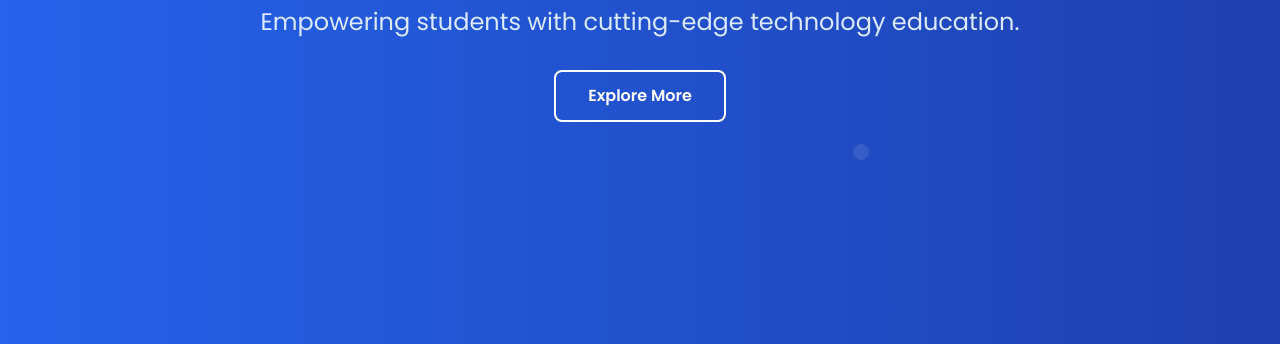
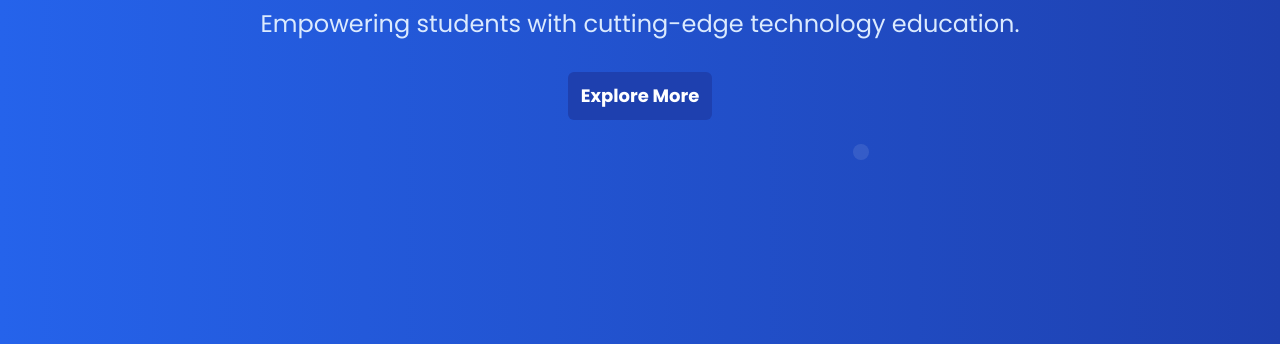
Before and after one commit to BCAbatch22-25/BCA.GCT, a plain HTML site: page index.html in a window 1280 px wide. Shown: the part 456-800 px from the top of the page. Drawn offline with nearby package versions, Linux system fonts and the light colour scheme.

Commit message:
New Explore Button

```diff
--- a/index.html
+++ b/index.html
@@ -150,9 +150,13 @@
                         Empowering students with cutting-edge technology education.</p>
                     <div class="space-x-4 opacity-0 animate-[fadeIn_1s_ease-in_1s_forwards]">
                         <a href="#about">
-                            <button
-                                class="border-2 border-white text-white px-8 py-3 rounded-lg font-semibold hover:bg-white hover:text-blue-700 transition duration-300">Explore
-                                More</button>
+                            <button class="overflow-hidden relative w-36 p-2 h-12 bg-blue-800 text-white border-none rounded-md text-lg font-bold cursor-pointer relative z-10 group">
+                                Explore More
+                                <span class="absolute w-40 h-32 -top-8 -left-2 bg-white rotate-12 transform scale-x-0 group-hover:scale-x-100 transition-transform group-hover:duration-500 duration-1000 origin-left"></span>
+                                <span class="absolute w-40 h-32 -top-8 -left-2 bg-blue-400 rotate-12 transform scale-x-0 group-hover:scale-x-100 transition-transform group-hover:duration-700 duration-700 origin-left"></span>
+                                <span class="absolute w-40 h-32 -top-8 -left-2 bg-blue-600 rotate-12 transform scale-x-0 group-hover:scale-x-50 transition-transform group-hover:duration-1000 duration-500 origin-left"></span>
+                                <span class="group-hover:opacity-100 group-hover:duration-1000 duration-100 opacity-0 absolute top-3 left-4 z-10">Let's Explore</span>
+                            </button>
                         </a>
                     </div>
                 </div>
```
